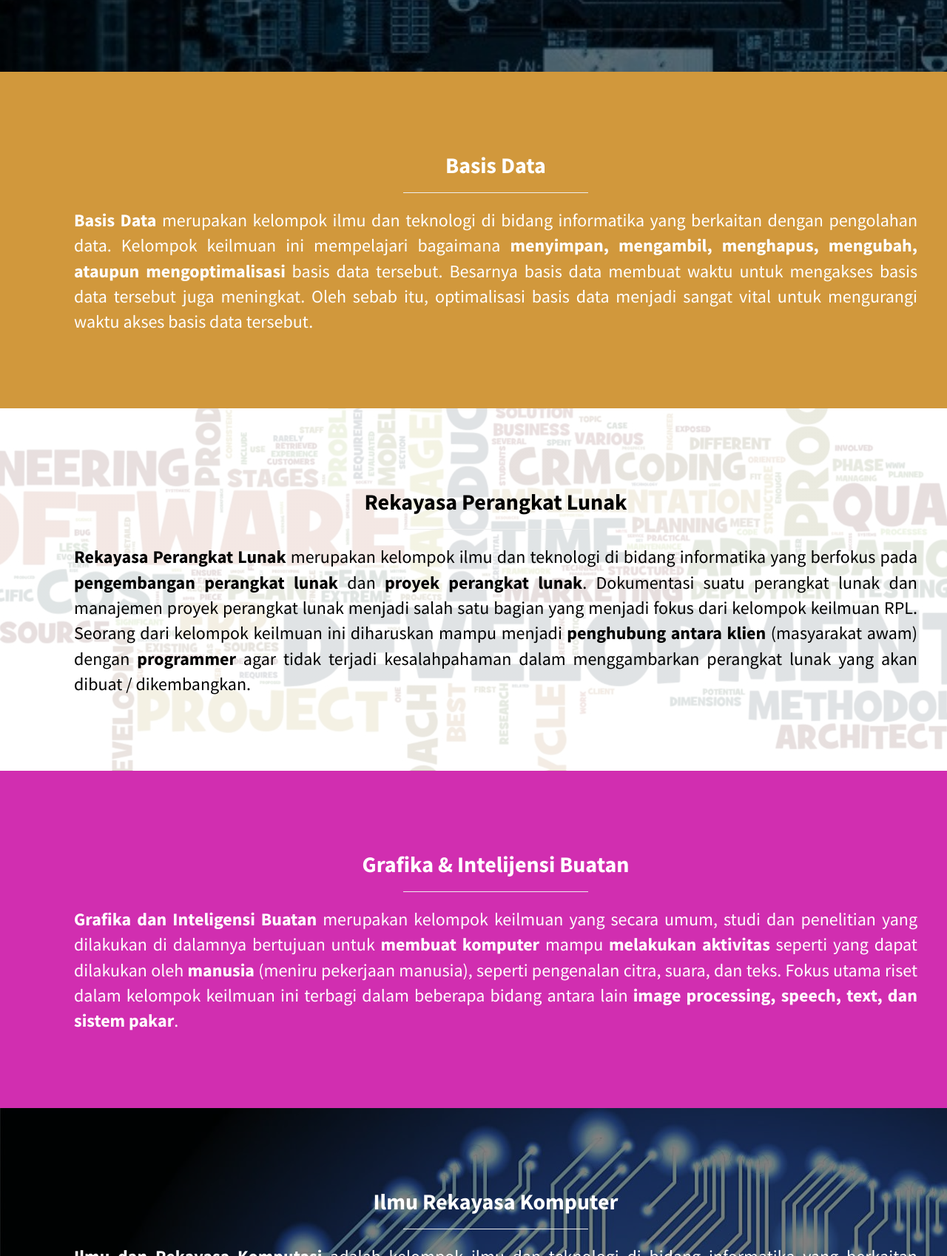
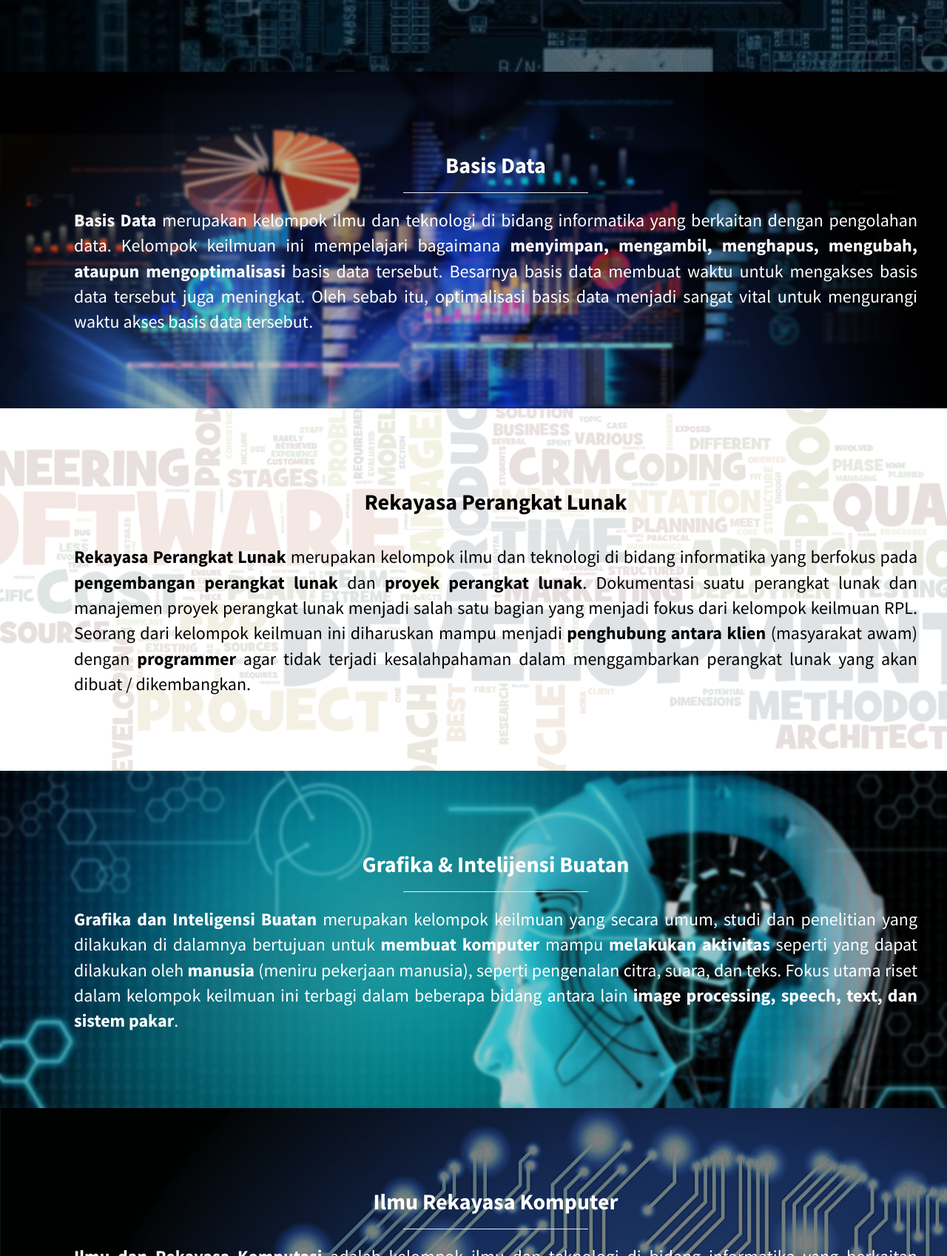
Before and after one commit to mickyyu96/Psiper, a plain HTML site: page WebsitePsiper/index.html in a window 1280 px wide. Shown: the part 2120-3818 px from the top of the page at 74% size. Drawn offline with Linux system fonts and the light colour scheme.

Commit message:
link gaib & basdat image to html

```diff
--- a/WebsitePsiper/index.html
+++ b/WebsitePsiper/index.html
@@ -213,7 +213,7 @@
     </section>
 
     <!-- Basdat -->
-    <section id="basdat" class="basdat" style="background-color:#d1983c">
+    <section id="basdat" class="basdat" style="background-image: url(img/basdat.jpg); -o-background-size: cover;-webkit-background-size: cover; -moz-background-size: cover;">
         <div class="container">
             <div class="row">
                 <div class="col-lg-12 text-center" style="Margin:30px; color:white">
@@ -245,7 +245,7 @@
     </section>
 
     <!-- GAIB -->
-    <section id="gaib" class="gaib" style="background-color:#d12eb0">
+    <section id="gaib" class="gaib" style="background-image: url(img/gaib.jpg); -o-background-size: cover;-webkit-background-size: cover; -moz-background-size: cover;">
         <div class="container">
             <div class="row">
                 <div class="col-lg-12 text-center" style="Margin:30px; color:white">
```
